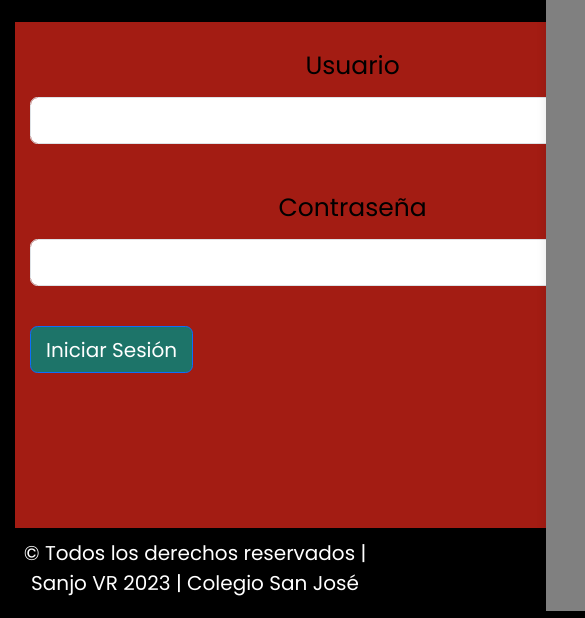
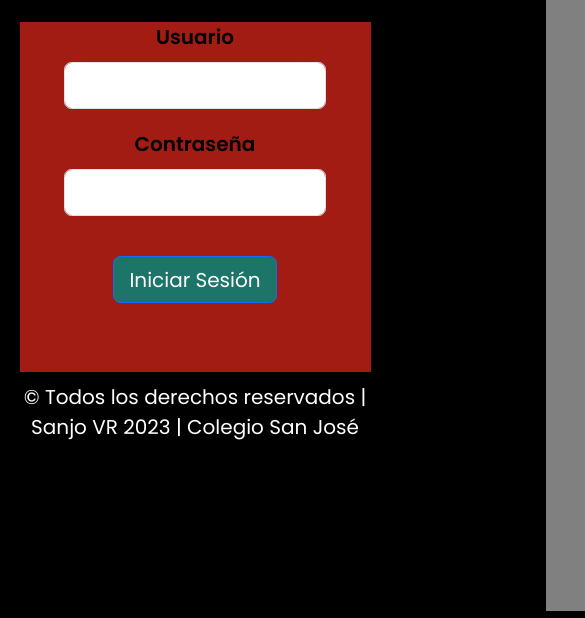
Before and after one commit to candepina/proyectocoderhouse, a website: page paginas/iniciarsesion.html in a window 390 px wide. Shown: the part 233-851 px from the top of the page, 585 px wide, since content can reach past the window. Drawn offline with nearby package versions, Linux system fonts and the light colour scheme.

Commit message:
arreglos vista mobile de iniciar sesión

```diff
--- a/scss/estilos.scss
+++ b/scss/estilos.scss
@@ -333,34 +333,38 @@ footer {
         text-shadow: 1px 1px 5px white;
     }
     div{
+        font-weight: 600;
+        color: black;
         div{
+            background-color: #a31c13;
+            margin: 0 auto;
+            max-width: 90%;
+            text-align: center;
             section{
-                .formularioisesion{
-                    width: 80vh;
-                    height: 60vh;
-                    margin: 0 auto;
-                    background-color: #A31C13;
-                    div{
-                        text-align: center;
-                        label{
+                height: 350px;
+                max-width: 100%;
+                .formularioisesion container-fluid{
+
+                    flex-direction: column;
+                    align-items: center;
+
+                    label {
                       margin-top: 1em;
                       font-family: 'Poppins', sans-serif;
                       font-size: 25px;
                       text-align: center;
-                            /* Centrar el texto del label */
-                            margin-bottom: .5em;
-                            /* Agregar espacio entre el label y el input */
+                      margin-bottom: 0.5em;
                       color: black;
                     }
                 }
-                        .botonIniciarSesion{
+                .botonIniciarSesion {
                     margin-top: 1em;
                     background-color: #1d7469 !important;
-                            &:hover{
+
+                    &:hover {
                           box-shadow: 0px 4px 25px white !important;
                           transition: all 0.5s ease-in-out !important;
-                            background-color: #33B9A9 !important;
-                        }
+                          background-color: #33b9a9 !important;
                       }
                   }
 
```
Also changed, not shown: css/estilos.css, 1 other file. Lines whose indentation alone changed are shown as unchanged.
